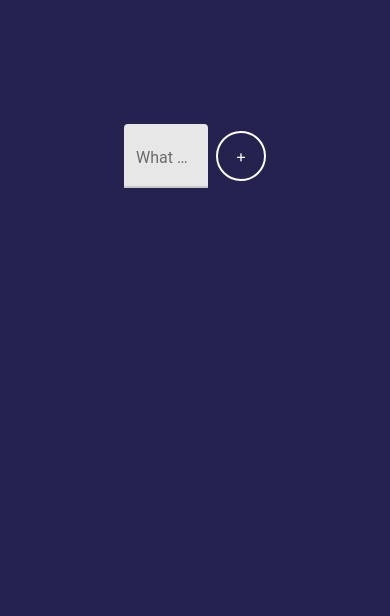
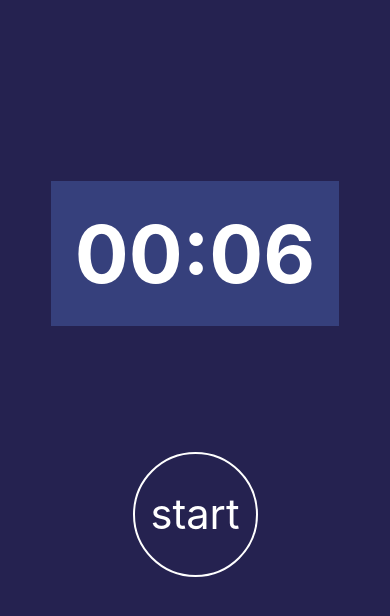
Before and after one commit to ed3899/react-native-docs, a React Native app: screen / in a window 390 px wide. Shown: the top 616 px of the page. Built offline with nearby package versions, Linux system fonts and the light colour scheme.

Commit message:
hooking up our countdown timer

```diff
--- a/App.tsx
+++ b/App.tsx
@@ -26,7 +26,7 @@
 });
 
 const App = () => {
-  const [currentSubject, setCurrentSubject] = useState<string>("");
+  const [currentSubject, setCurrentSubject] = useState<string>("Test");
 
   return (
     <SafeAreaProvider style={styles.container}>
--- a/components/Countdown.tsx
+++ b/components/Countdown.tsx
@@ -59,6 +59,7 @@
     setMillis(time => {
       if (time === 0) {
         clearInterval(interval.current!);
+        console.log("Ended");
         onEnd_();
         return time;
       }
--- a/features/Timer.tsx
+++ b/features/Timer.tsx
@@ -1,8 +1,45 @@
 //% libs
-import React from "react";
+import React, {useState} from "react";
+
+import {View, Text, StyleSheet} from "react-native";
 
 //% comps
-import {View, Text} from "react-native";
+import CountDown from "../components/Countdown";
+import RoundedButton from "../components/RoundedButton";
+
+//% utils
+import {colors} from "../utils";
+
+const styles = StyleSheet.create({
+  container: {
+    flex: 1,
+  },
+  title: {
+    color: colors.white,
+    textAlign: "center",
+  },
+  task: {
+    color: colors.white,
+    textAlign: "center",
+    fontWeight: "bold",
+  },
+  countdown: {
+    flex: 0.5,
+    alignItems: "center",
+    justifyContent: "center",
+  },
+  buttonWrapper: {
+    flex: 0.3,
+    flexDirection: "row",
+    padding: 15,
+    justifyContent: "center",
+    alignItems: "center",
+  },
+  clearSubject: {
+    paddingBottom: 25,
+    paddingLeft: 25,
+  },
+});
 
 type TimerPropsT = {
   focusSubject: string;
@@ -16,9 +53,27 @@
 const Timer: React.FC<Partial<TimerPropsT> & TimerFuncsT> = props_ => {
   const {focusSubject = "Default value"} = props_;
 
+  const [isStarted, setIsStarted] = useState(false);
+
   return (
-    <View>
-      <Text>{focusSubject}</Text>
+    <View style={styles.container}>
+      <View style={styles.countdown}>
+        <CountDown
+          onProgress={() => ({})}
+          onEnd={() => ({})}
+          isPaused={!isStarted}
+        />
+      </View>
+
+      <View style={styles.buttonWrapper}>
+        {!isStarted && (
+          <RoundedButton title="start" onPress={() => setIsStarted(true)} />
+        )}
+
+        {isStarted && (
+          <RoundedButton title="pause" onPress={() => setIsStarted(false)} />
+        )}
+      </View>
     </View>
   );
 };
```
